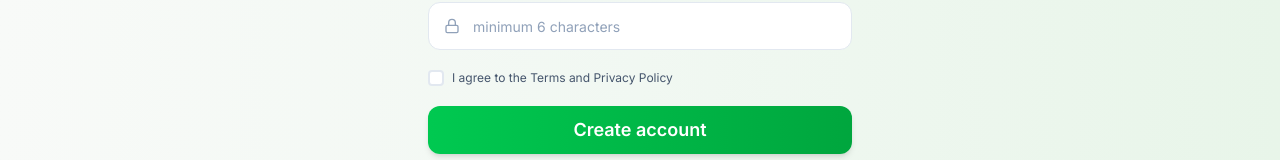
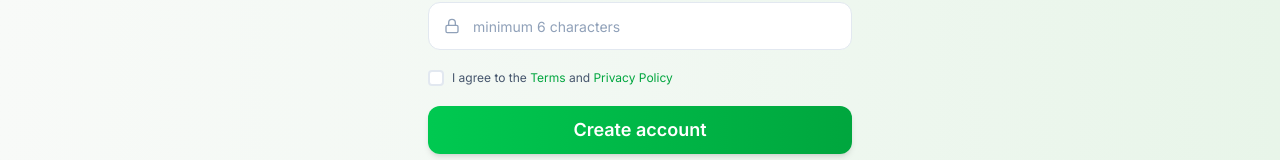
Before and after one commit to sammiensubuga/winform, a Next.js app: page /register in a window 1280 px wide. Shown: the part 429-589 px from the top of the page. Built offline with nearby package versions, Linux system fonts and the light colour scheme; no server answers.

Commit message:
Update page.tsx

```diff
--- a/src/app/(auth)/register/page.tsx
+++ b/src/app/(auth)/register/page.tsx
@@ -154,7 +154,16 @@ export default function RegisterPage() {
     }`}>
       {rememberMe && <Check className="w-3 h-3 text-white" />}
     </div>
-                <span className="text-xs text-slate-600">I agree to the Terms and Privacy Policy</span>
+    <span className="text-xs text-slate-600">
+      I agree to the{' '}
+      <Link href="/terms" className="text-green-600 hover:text-green-700 transition-colors">
+        Terms
+      </Link>{' '}
+      and{' '}
+      <Link href="/privacy" className="text-green-600 hover:text-green-700 transition-colors">
+        Privacy Policy
+      </Link>
+    </span>
   </button>
 </div>
 
```
Lines whose indentation alone changed are shown as unchanged.
